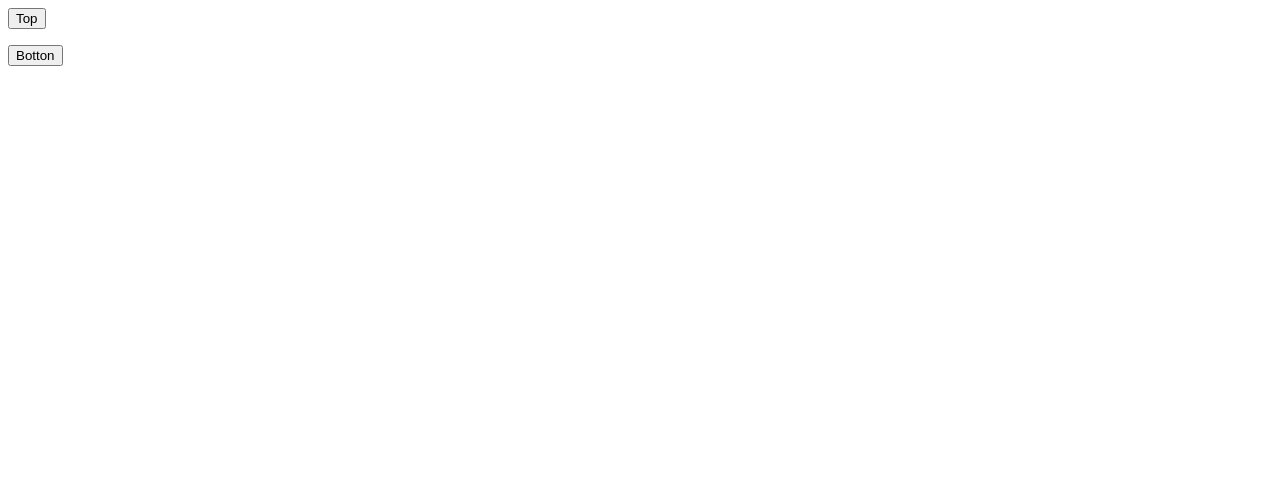
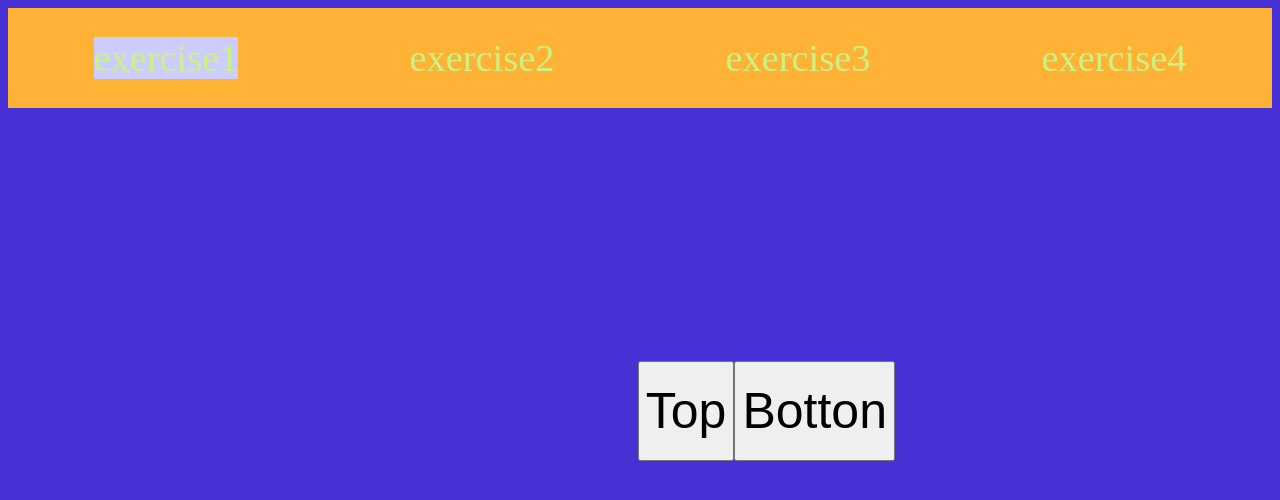
Before and after one commit to Adelin-Rivas/homework3, a plain HTML site: page index.html in a window 1280 px wide. Drawn offline with Linux system fonts and the light colour scheme.

Commit message:
finished project

```diff
--- /dev/null
+++ b/exercide2.css
@@ -0,0 +1,62 @@
+
+
+
+.bar
+	{
+
+
+		 margin: 0;
+		 padding: 0;
+		list-style: none;
+		display: flex;
+		justify-content: space-around;
+		width: auto;
+		background-color: #feb236;
+		align-items: center;
+		height:100px;
+		font-size: 3vw;
+		text-decoration: none;
+		color:#CCF381;
+
+     }
+
+	.bar li a
+
+	{
+
+			text-decoration: none;
+			color:#CCF381;
+
+
+
+	}
+
+    .bar li a:hover:not(#exer1)
+
+    {
+    	background-color: blue;
+    	color:black;
+    }
+
+
+    #exer1{background-color:#CCCCFF;}
+
+
+
+
+
+
+
+	#donot
+	{
+
+		font-size: 4vw;
+		margin: 20%;
+		color:red;
+
+	}
+
+
+	body
+	{
+		background: #4831D4;}
--- /dev/null
+++ b/exercise3.css
@@ -0,0 +1,55 @@
+.bar{
+
+		 margin: 0;
+		 padding: 0;
+		list-style: none;
+		display: flex;
+		justify-content: space-around;
+		width: auto;
+		background-color: #feb236;
+		align-items: center;
+		height:100px;
+		font-size: 3vw;
+		text-decoration: none;
+		color:#CCF381;
+
+     }
+
+
+	.bar li a{
+		text-decoration: none;
+			color:#CCF381;
+
+
+
+	}
+
+
+	 .bar li a:hover:not(#exer3)
+    {
+    	background-color: blue;
+    	color:black;
+    }
+
+
+    body
+	{
+		background: #4831D4;}
+
+
+  #exer3{background-color:#CCCCFF;}
+
+
+
+
+
+  fieldset{
+   display: flex;
+   flex-direction: row;
+   width: 100px;
+   margin-left: 45%;
+   margin-top: 5%;
+
+
+
+   }
--- /dev/null
+++ b/exercise4.css
@@ -0,0 +1,60 @@
+.bar
+	{
+
+
+		 margin: 0;
+		 padding: 0;
+		list-style: none;
+		display: flex;
+		justify-content: space-around;
+		width: auto;
+		background-color: #feb236;
+		align-items: center;
+		height:100px;
+		font-size: 3vw;
+		text-decoration: none;
+		color:#CCF381;
+
+     }
+
+
+	.bar li a
+
+	{
+
+			text-decoration: none;
+			color:#CCF381;
+
+
+
+	}
+
+
+	 .bar li a:hover:not(#exer4)
+
+
+    {
+    	background-color: blue;
+    	color:black;
+    }
+
+
+    body
+	{
+		background: #4831D4;}
+
+
+  #exer4{background-color:#CCCCFF;}
+
+
+
+  fieldset{
+   display: flex;
+   flex-direction: row;
+   width: 100px;
+   margin-left: 45%;
+   margin-top: 5%;
+
+
+
+   }
--- /dev/null
+++ b/index.css
@@ -0,0 +1,66 @@
+
+
+
+.bar
+	{
+
+
+		 margin: 0;
+		 padding: 0;
+		list-style: none;
+		display: flex;
+		justify-content: space-around;
+		width: auto;
+		background-color: #feb236;
+		align-items: center;
+		height:100px;
+		font-size: 3vw;
+		text-decoration: none;
+		color:#CCF381;
+
+     }
+
+
+	.bar li a
+
+	{
+
+			text-decoration: none;
+			color:#CCF381;
+
+
+
+	}
+
+
+	 .bar li a:hover:not(#index)
+
+
+    {
+    	background-color: blue;
+    	color:black;
+    }
+
+
+    body
+	{
+		background: #4831D4;}
+
+
+  #index{background-color:#CCCCFF;}
+
+
+
+  .fight
+  {
+
+    display: flex;
+    flex-direction: row;
+   justify-content: center;
+   margin-top:20%;
+   margin-left:20%;
+
+
+  }
+
+  .fight,.argueText, button{font-size:50px; }
--- a/index1.htm
+++ b/index.html
@@ -2,10 +2,35 @@
 <html>
 <head>
 	<title>arguing buttons </title>
+	<link rel="stylesheet" type="text/css" href="index.css">
 </head>
 <body>
 
-	<div>
+    <nav>
+
+
+		<ul class="bar">
+			 <li> <a id="index" href="index.html"> exercise1</a> </li>
+			 <li> <a id="exer1"href="exercise2.html"> exercise2</a> </li>
+			 <li> <a href="exercise3.html"> exercise3</a> </li>
+			 <li> <a  id="exer4" href="exercise4.html"> exercise4</a> </li>
+		</ul>
+
+	 </nav>
+
+
+
+
+
+
+
+
+
+
+
+
+
+	<div class="fight">
      <button id="top">Top</button>
 
 	    <p id="argueText"> </P>
@@ -14,6 +39,9 @@
 
 
 	</div>
+
+
+
 
 </body>
 
```
Also changed, not shown: exercise2.html (added, +36 -0 lines), exercise3.html (added, +61 -0 lines), exercise3.js (added, +22 -0 lines), exercise4.html (added, +75 -0 lines).
